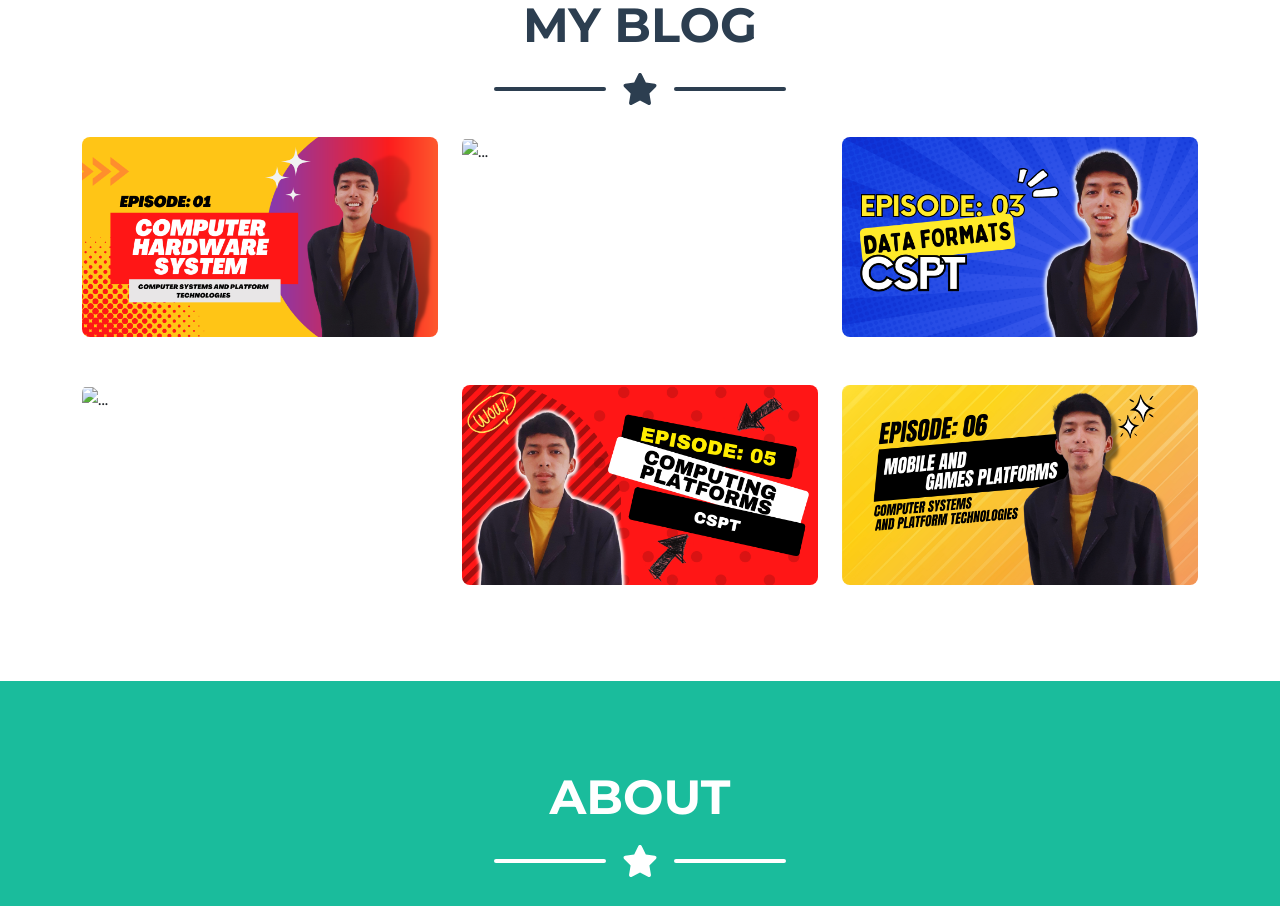
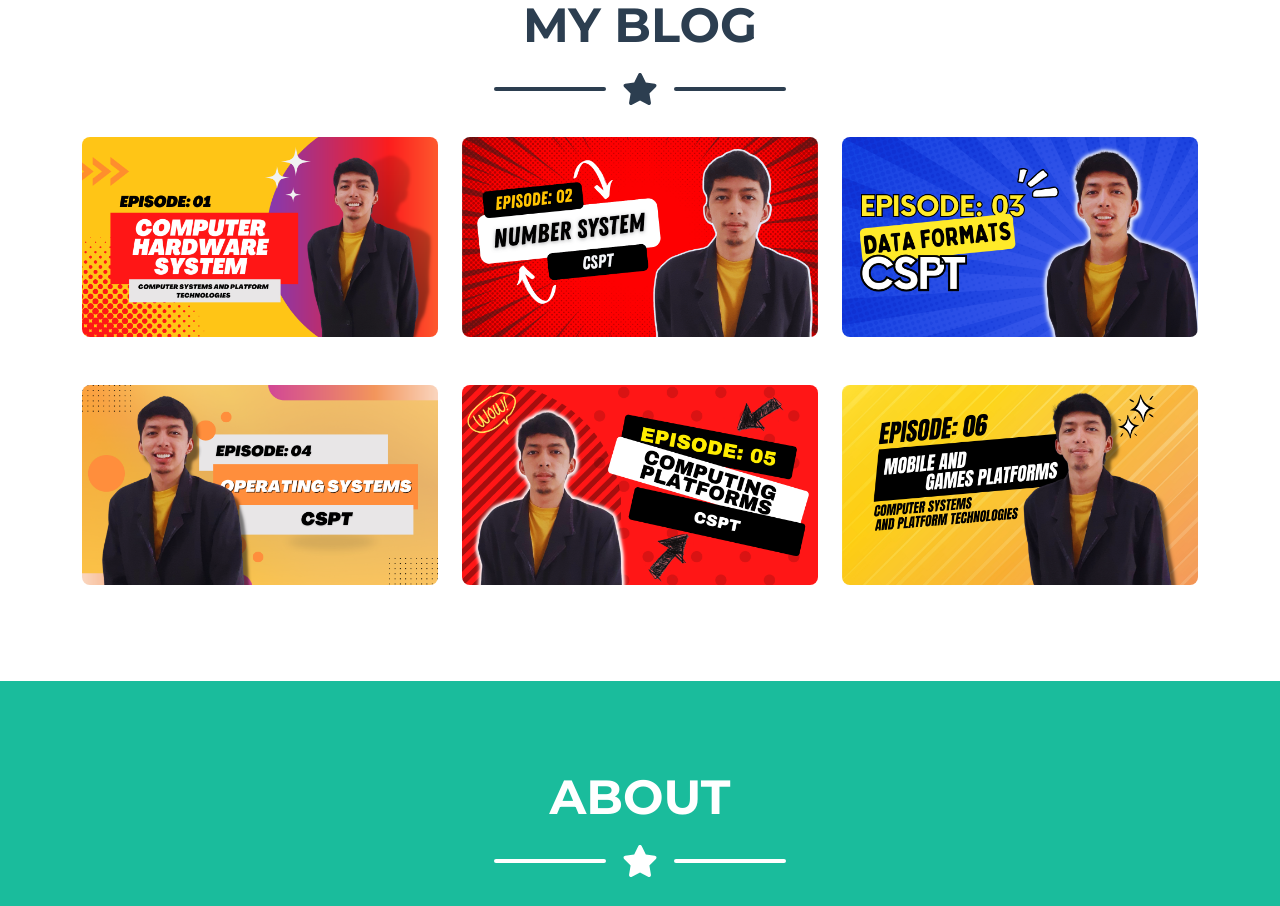
Before and after one commit to Reigne/CSPT-Project, a plain HTML site: page index.html in a window 1280 px wide. Shown: the part 860-1766 px from the top of the page. Drawn offline with nearby package versions, Linux system fonts and the light colour scheme; the site is published under a folder, as on GitHub Pages, so addresses that start at the root find nothing.

Commit message:
2nd changes

```diff
--- a/index.html
+++ b/index.html
@@ -93,9 +93,9 @@
                     <div class="col-md-6 col-lg-4 mb-5">
                         <div class="portfolio-item mx-auto" data-bs-toggle="modal" data-bs-target="#portfolioModal2">
                             <div class="portfolio-item-caption d-flex align-items-center justify-content-center h-100 w-100">
-                                <div class="portfolio-item-caption-content text-center text-white"><i class="fas fa-plus fa-3x"></i></div>
+                                <div class="portfolio-item-caption-content text-center text-white"><i class="fa fa-play" aria-hidden="true"></i></div>
                             </div>
-                            <img class="img-fluid" src="/images/episode2.png" alt="..." />
+                            <img class="img-fluid" src="images/episode2.png" alt="..."/>
                         </div>
                     </div>
                     <!-- Portfolio Item 3-->
@@ -113,7 +113,7 @@
                             <div class="portfolio-item-caption d-flex align-items-center justify-content-center h-100 w-100">
                                 <div class="portfolio-item-caption-content text-center text-white"><i class="fas fa-plus fa-3x"></i></div>
                             </div>
-                            <img class="img-fluid" src="/images/episode4.png" alt="..." />
+                            <img class="img-fluid" src="images/episode4.png" alt="..." />
                         </div>
                     </div>
                     <!-- Portfolio Item 5-->
```
